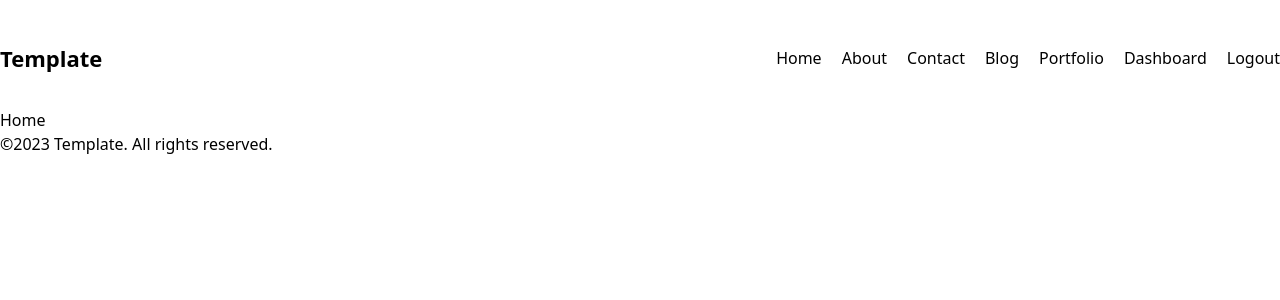
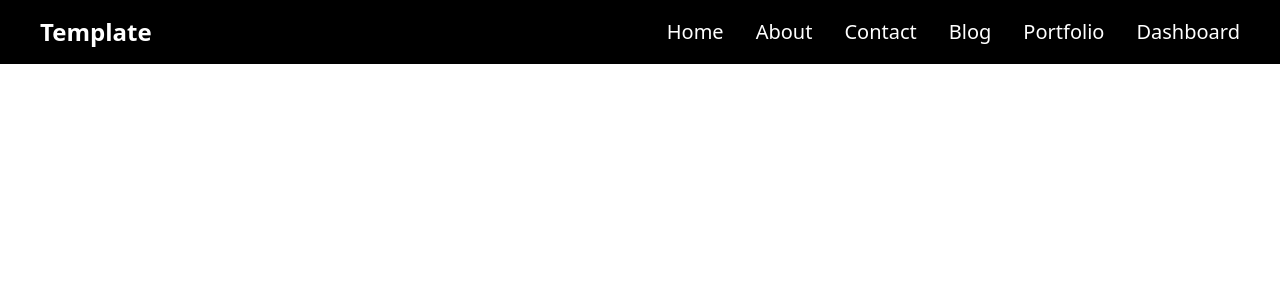
Before and after one commit to SushilDawadi/template-project, a Next.js app: page / in a window 1280 px wide. Shown: the top 300 px of the page. Built offline with nearby package versions, Linux system fonts and the light colour scheme.

Commit message:
navbar changes

```diff
--- a/components/navbar/Navbar.tsx
+++ b/components/navbar/Navbar.tsx
@@ -1,24 +1,44 @@
 "use client";
-import React from "react";
+import { useState, Fragment } from "react";
 import Link from "next/link";
 import { links } from "@/utils";
 import Image from "next/image";
+
 const Navbar = () => {
+  const [isOpen, setisOpen] = useState(false);
   return (
-    <div className="flex  justify-between items-center  mt-2 h-[100px] ">
-      <Link className=" font-bold text-[22px]" href="/">
-        Template
-      </Link>
-      <div className="flex items-center gap-[20px] max-sm:hidden">
-        {links.map((link) => (
-          <Link key={link.id} href={link.url}>
-            {link.title}
-          </Link>
-        ))}
-        <button>Logout</button>
+    <div className="w-full fixed top-0 left-0 ">
+      <div className="md:flex justify-between items-center bg-black py-4 md:px-10 px-7">
+        <div className="font-bold text-2xl cursor-pointer flex items-center text-white ">
+          Template
+        </div>
+        <div>
+          <Image
+            onClick={() => setisOpen(!isOpen)}
+            className="text-3xl absolute right-8 top-6 cursor-pointer md:hidden"
+            src={isOpen ? "/cross.png" : "/hamburger.svg"}
+            width={20}
+            height={20}
+            alt="menu"
+          />
+        </div>
+        <div
+          className={`flex flex-col md:flex bg-black md:flex-row md:items-center pb-8 md:pb-0 absolute md:static md:z-auto z-[-1] left-0 w-full md:w-auto md:pl-0 pl-9 transition-all duration-500 ease-in ${
+            isOpen ? "top-16" : "top-[-490px]"
+          } `}
+        >
+          {links.map((link) => (
+            <Link
+              className="md:ml-8 text-xl my-2 md:my-0 text-white "
+              key={link.id}
+              href={link.url}
+            >
+              {link.title}
+            </Link>
+          ))}
+        </div>
       </div>
     </div>
   );
 };
-
 export default Navbar;
```
Also changed, not shown: package.json (+6 -5 lines), public/cross.png (added), 1 other file (tests, documents, lock files or other folders).
